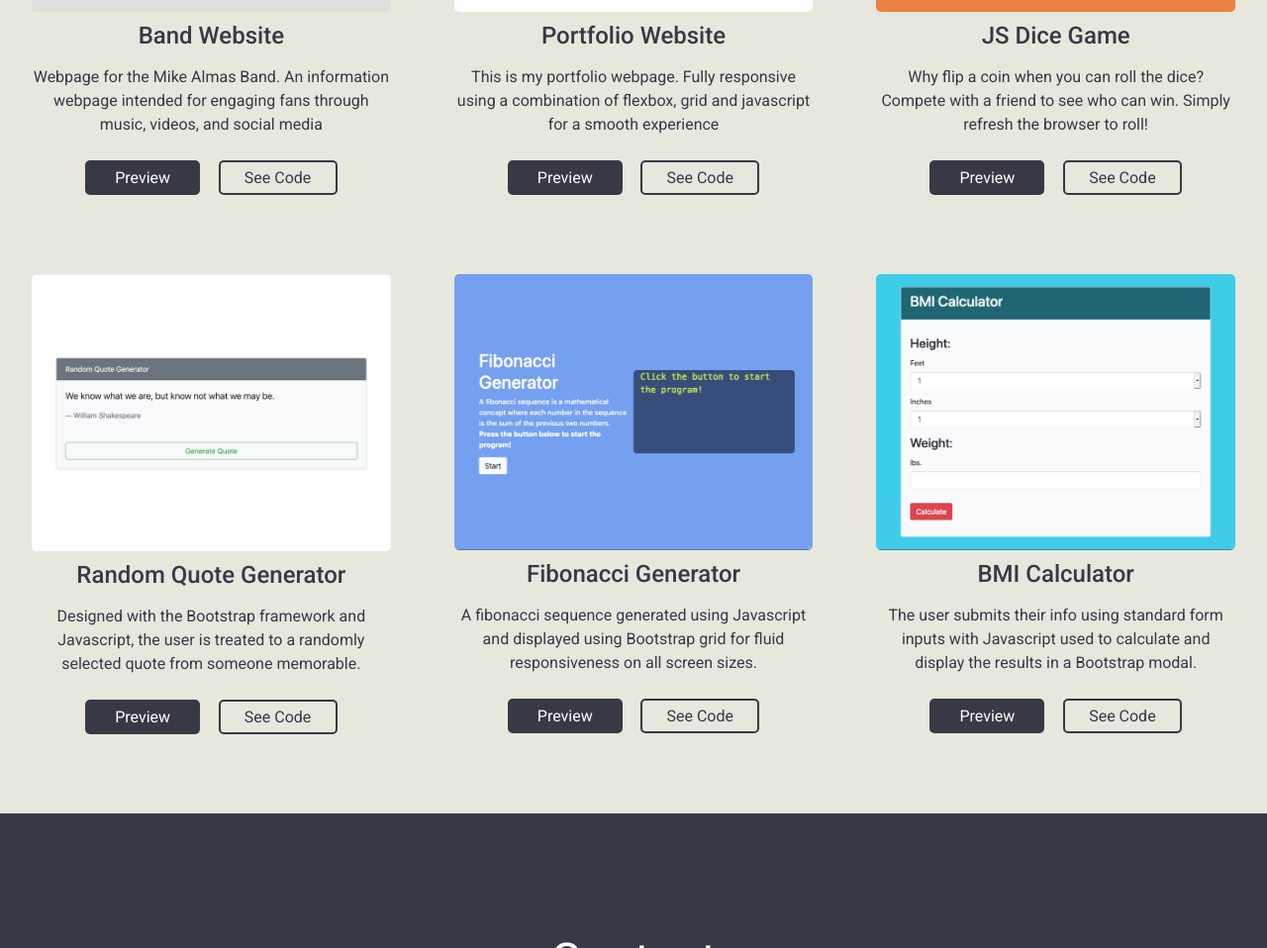
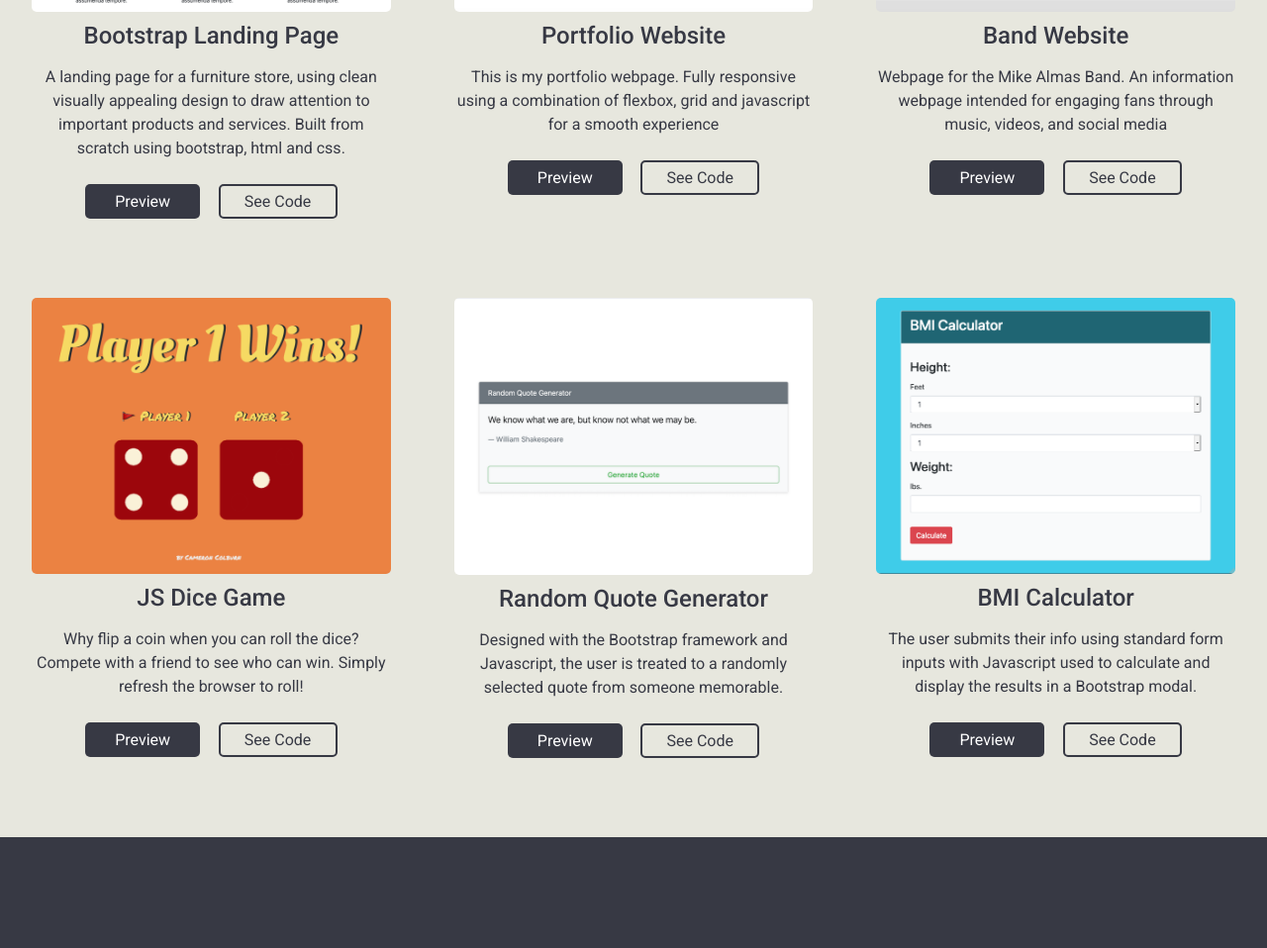
Before and after one commit to cameroncolburn/personal-portfolio-website, a plain HTML site: page index.html in a window 1280 px wide. Shown: the part 1236-2194 px from the top of the page at 99% size. Drawn offline with Linux system fonts and the light colour scheme.

Commit message:
update projects

```diff
--- a/index.html
+++ b/index.html
@@ -57,15 +57,14 @@
         <h2>My Work</h2>
         <div id="projects-grid-container">
             <!-- project 1 -->
-            <section class="project-tile">
-                <a href="https://www.mikealmasband.live" target="_blank"><img src="img/projects/mab-screenshot.png"
-                        alt="band website project"></a>
-                <h3>Band Website</h3>
-                <p>Webpage for the Mike Almas Band. An information webpage intended for engaging fans through music,
-                    videos, and social
-                    media</p>
-                <a href="https://www.mikealmasband.live" class="preview-btn" target="_blank">Preview</a>
-                <a href="https://github.com/cameroncolburn/band-webpage" class="code-btn" target="_blank">See Code</a>
+            <section class="project-tile"><a href="https://furnituredirect.netlify.app/" target="_blank"><img
+                        src='img/projects/bootstrap-landing-page.png' alt='furniture direct landing page'></a>
+                <h3>Bootstrap Landing Page</h3>
+                <p>A landing page for a furniture store, using clean visually appealing design to draw attention to
+                    important products and services. Built from scratch using bootstrap, html and css.</p>
+                <a href="https://furnituredirect.netlify.app/" class="preview-btn" target="_blank">Preview</a>
+                <a href="https://github.com/cameroncolburn/bootstrap-landing-page" class="code-btn" target="_blank">See
+                    Code</a>
             </section>
             <!-- project 2 -->
             <section class="project-tile"><a href="https://www.cameroncolburn.com" target="_blank"><img
@@ -78,6 +77,17 @@
                     target="_blank">See Code</a>
             </section>
             <!-- project 3 -->
+            <section class="project-tile">
+                <a href="https://www.mikealmasband.live" target="_blank"><img src="img/projects/mab-screenshot.png"
+                        alt="band website project"></a>
+                <h3>Band Website</h3>
+                <p>Webpage for the Mike Almas Band. An information webpage intended for engaging fans through music,
+                    videos, and social
+                    media</p>
+                <a href="https://www.mikealmasband.live" class="preview-btn" target="_blank">Preview</a>
+                <a href="https://github.com/cameroncolburn/band-webpage" class="code-btn" target="_blank">See Code</a>
+            </section>
+            <!-- project 4 -->
             <section class="project-tile"><a href="https://cameroncolburn.github.io/js-dice-game/" target="_blank"><img
                         src='img/projects/dice-game-screenshot.png' alt='javascript dice game'></a>
                 <h3>JS Dice Game</h3>
@@ -86,7 +96,7 @@
                 <a href="https://cameroncolburn.github.io/js-dice-game/" class="preview-btn" target="_blank">Preview</a>
                 <a href="https://github.com/cameroncolburn/js-dice-game" class="code-btn" target="_blank">See Code</a>
             </section>
-            <!-- project 4 -->
+            <!-- project 5 -->
             <section class="project-tile">
                 <a href="https://cameroncolburn.github.io/random-quote-generator/" target="_blank"><img
                         src='img/projects/random-quote-screenshot.png' alt='random quote generator'></a>
@@ -97,18 +107,6 @@
                     target="_blank">Preview</a>
                 <a href="https://github.com/cameroncolburn/random-quote-generator" class="code-btn" target="_blank">See
                     Code</a>
-            </section>
-            <!-- project 5 -->
-            <section class="project-tile"><a href="https://cameroncolburn.github.io/fibonacci-sequence-generator/"
-                    target="_blank"><img src='img/projects/fibonacci-generator.png'
-                        alt='fibonacci sequence generator'></a>
-                <h3>Fibonacci Generator</h3>
-                <p>A fibonacci sequence generated using Javascript and displayed using Bootstrap grid for fluid
-                    responsiveness on all screen sizes. </p>
-                <a href="https://cameroncolburn.github.io/fibonacci-sequence-generator/" class="preview-btn"
-                    target="_blank">Preview</a>
-                <a href="https://github.com/cameroncolburn/fibonacci-sequence-generator" class="code-btn"
-                    target="_blank">See Code</a>
             </section>
             <!-- project 6 -->
             <section class="project-tile"><a href="https://cameroncolburn.github.io/bmi-calculator/"
```
Also changed, not shown: img/projects/bootstrap-landing-page.png (added), img/projects/fibonacci-generator.png (deleted).
